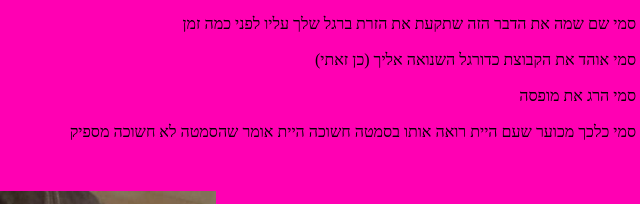
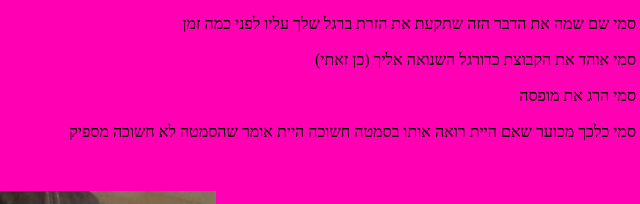
Before and after one commit to gidibagidi/antisemiot, a plain HTML site: page index.html in a window 1280 px wide. Shown: the part 1314-1518 px from the top of the page, 624-1264 px from the left. Drawn offline with Linux system fonts and the light colour scheme.

Commit message:
Update index.html

```diff
--- a/index.html
+++ b/index.html
@@ -37,7 +37,7 @@
     <br>
     <p>סמי הרג את מופסה </p>
     <br>
-    <p>סמי כלכך מכוער שעם היית רואה אותו בסמטה חשוכה היית אומר שהסמטה לא חשוכה מספיק</p>
+    <p>סמי כלכך מכוער שאם היית רואה אותו בסמטה חשוכה היית אומר שהסמטה לא חשוכה מספיק</p>
     <img  class="second-photos" src="photos/billiard.jpg" alt="cool sami" style="width: 500px;height:900px;">
     <div class="container">
         <div class="center">
```
